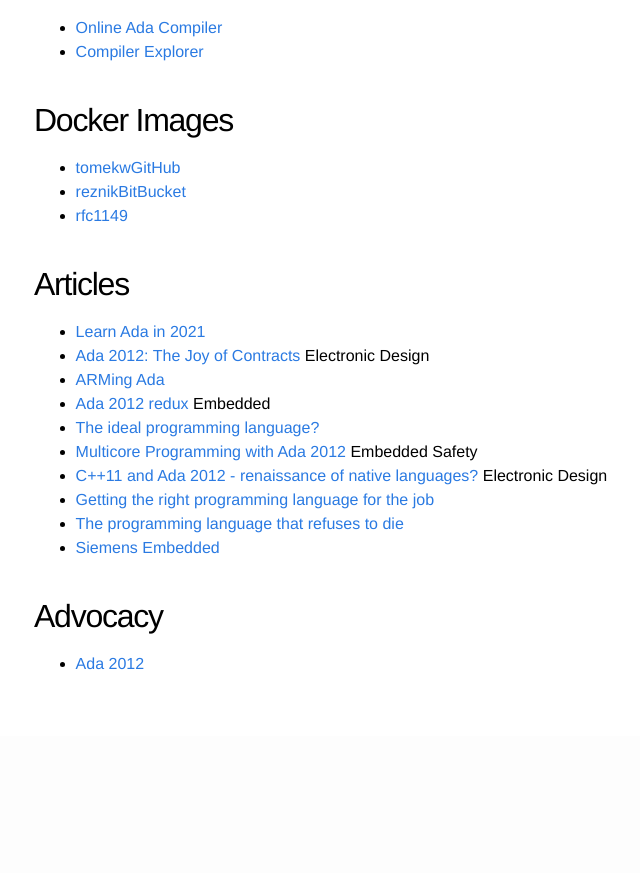
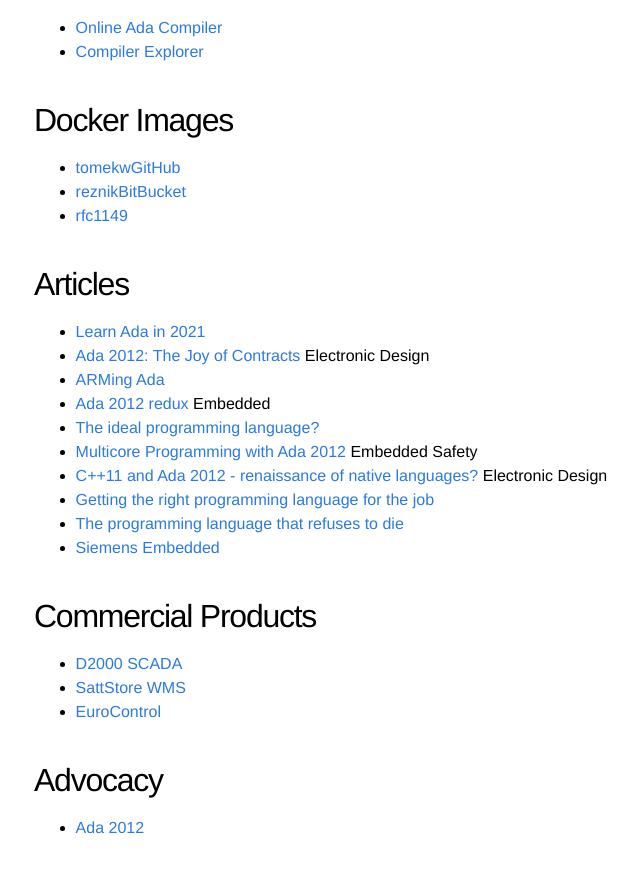
Before and after one commit to quornings/quornings.github.io, a Jekyll site: the page built from blogs.md, in a window 1280 px wide and 900 px high, scrolled down 1086 px. Shown: the top 873 px of the window, without its empty margins (206-846 px from the left). Built offline with Jekyll 4.4.1, drawn with Linux system fonts in a browser that asks for light colours; before the commit the page ends 1822 px from its top, so only the background shows below that.

Commit message:
Add Commercial Products section

```diff
--- a/blogs.md
+++ b/blogs.md
@@ -59,6 +59,12 @@ permalink: /blogs/
 - [The programming language that refuses to die](https://www.talentinternational.com.au/blog/2018/03/ada-the-programming-language-that-refuses-to-die-dot-dot-dot)
 - [Siemens Embedded](https://blogs.sw.siemens.com/embedded-software/2011/08/01/the-ideal-programming-language/)
 
+## Commercial Products
+
+- [D2000 SCADA](https://d2000.ipesoft.com)
+- [SattStore WMS](https://www.consafelogistics.com/products/sattstore-wms/)
+- [EuroControl](https://www.eurocontrol.int)
+
 ## Advocacy
 
 - [Ada 2012](http://www.ada2012.org)
```
